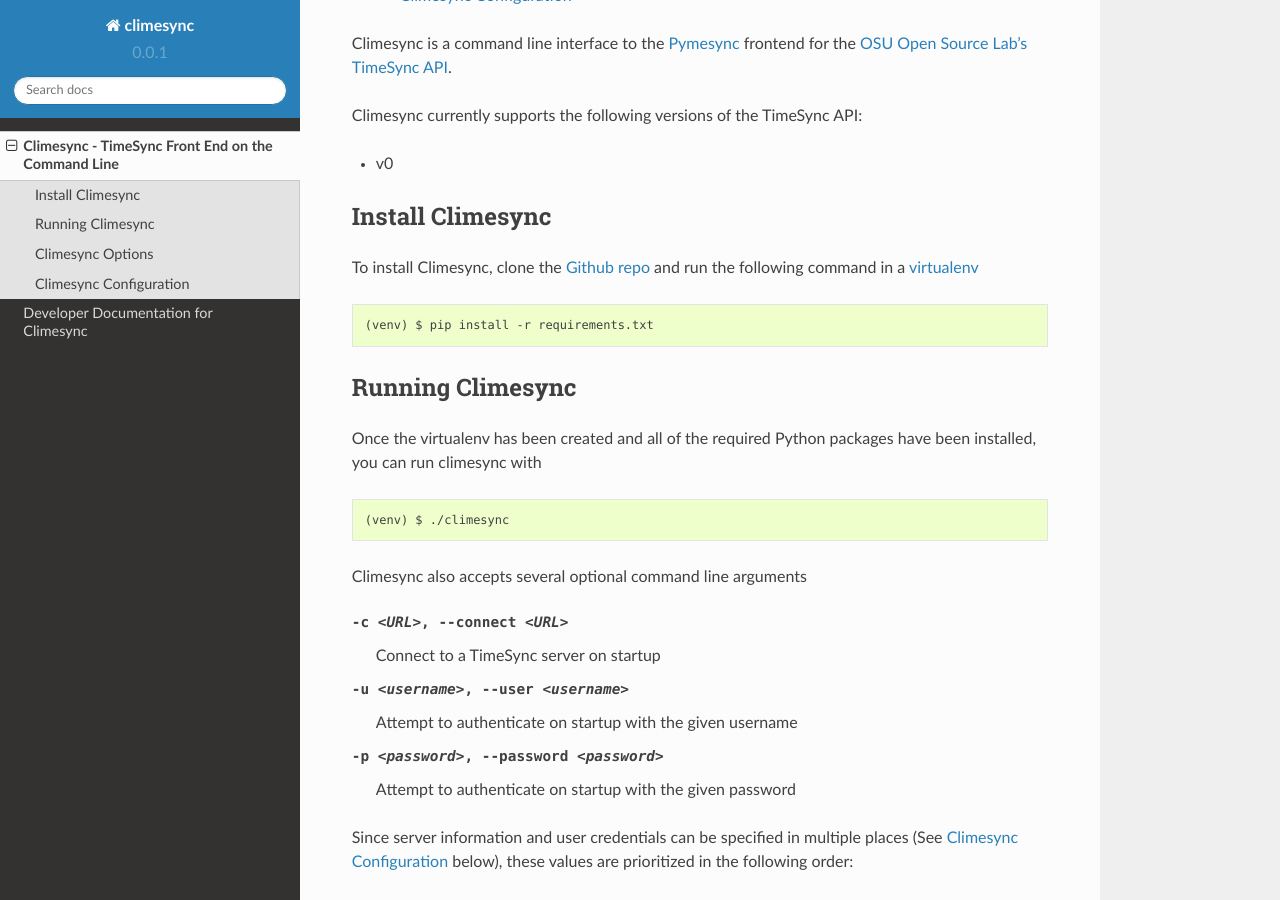
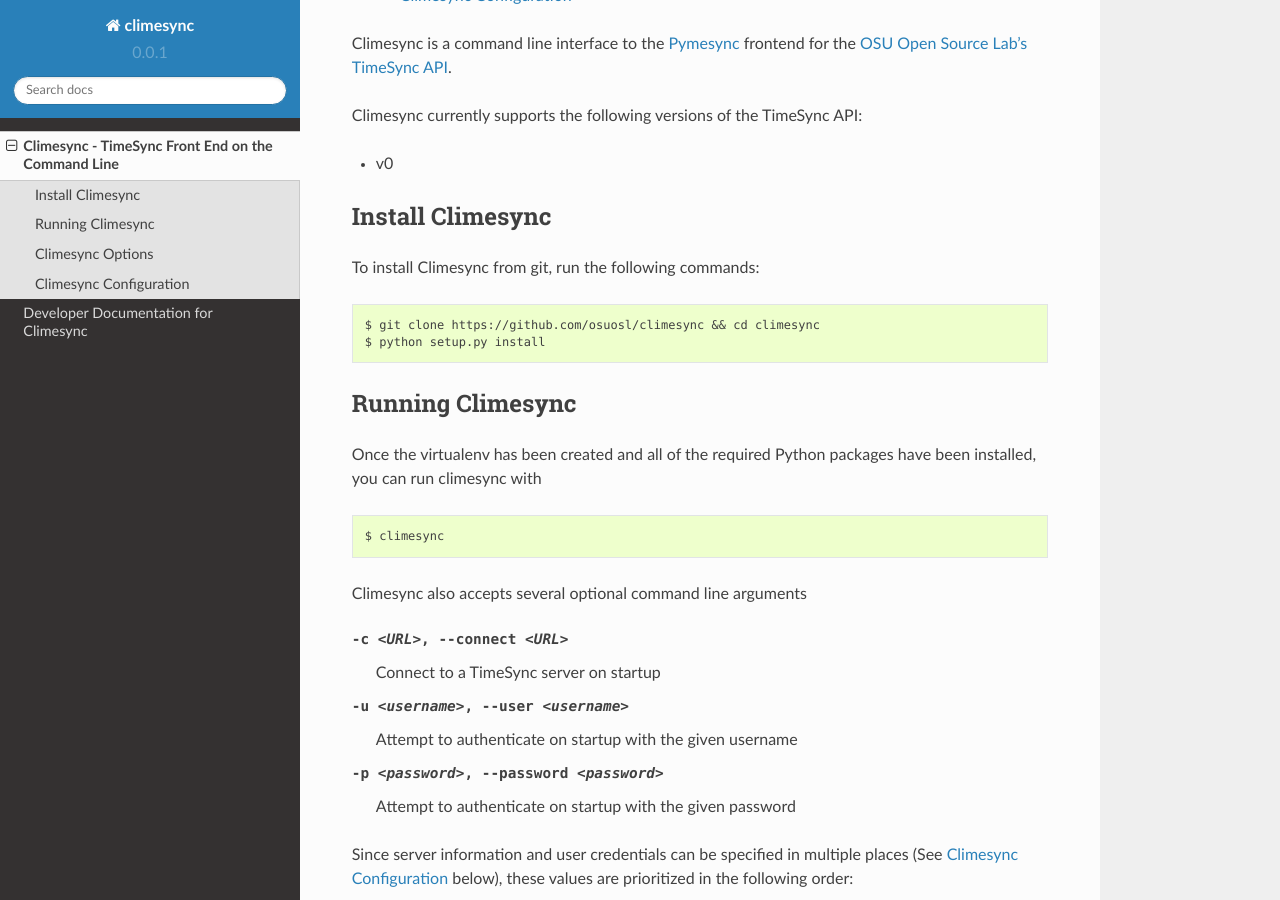
Before and after one commit to osuosl/climesync, a Sphinx documentation site: the page built from docs/source/usage.rst, in a window 1280 px wide and 900 px high, scrolled down 345 px. Built offline with Sphinx 7.4.7 and the Read the Docs theme 2.0.0, drawn with Linux system fonts in a browser that asks for light colours.

```diff
--- a/docs/source/usage.rst
+++ b/docs/source/usage.rst
@@ -19,15 +19,12 @@ Climesync currently supports the following versions of the TimeSync API:
 Install Climesync
 -----------------
 
-To install Climesync, clone the `Github repo`_ and run the following command
-in a `virtualenv`_
+To install Climesync from git, run the following commands:
 
 .. code-block:: none
 
-    (venv) $ pip install -r requirements.txt
-
-.. _Github repo: https://www.github.com/osuosl/climesync/
-.. _virtualenv: http://docs.python-guide.org/en/latest/dev/virtualenvs/
+    $ git clone https://github.com/osuosl/climesync && cd climesync
+    $ python setup.py install
 
 Running Climesync
 -----------------
@@ -37,7 +34,7 @@ have been installed, you can run climesync with
 
 .. code-block:: none
 
-    (venv) $ ./climesync
+    $ climesync
 
 Climesync also accepts several optional command line arguments
 
--- a/setup.py
+++ b/setup.py
@@ -12,5 +12,6 @@ setup(
         "console_scripts": [
             "climesync = climesync:main"
         ]
-    }
+    },
+    test_suite="testing"
 )
```
Also changed, not shown: README.md (+43 -10 lines), docs/source/dev.rst (+19 -1 lines).
